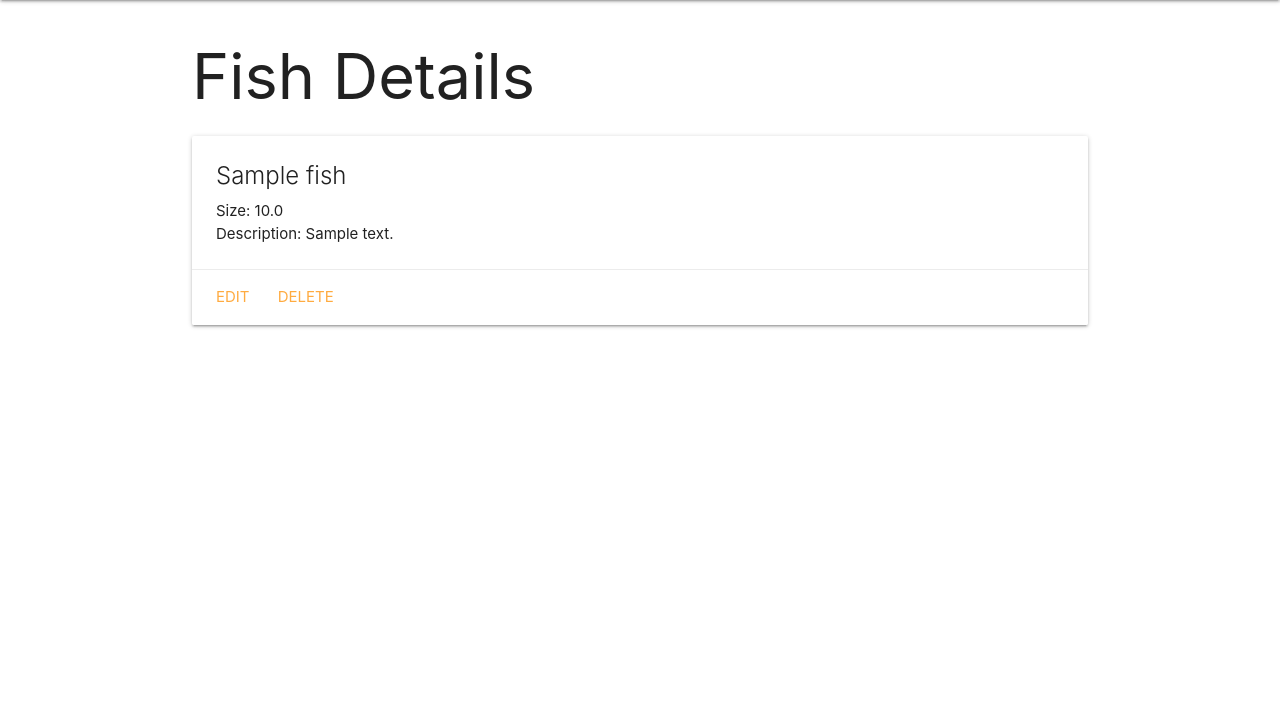
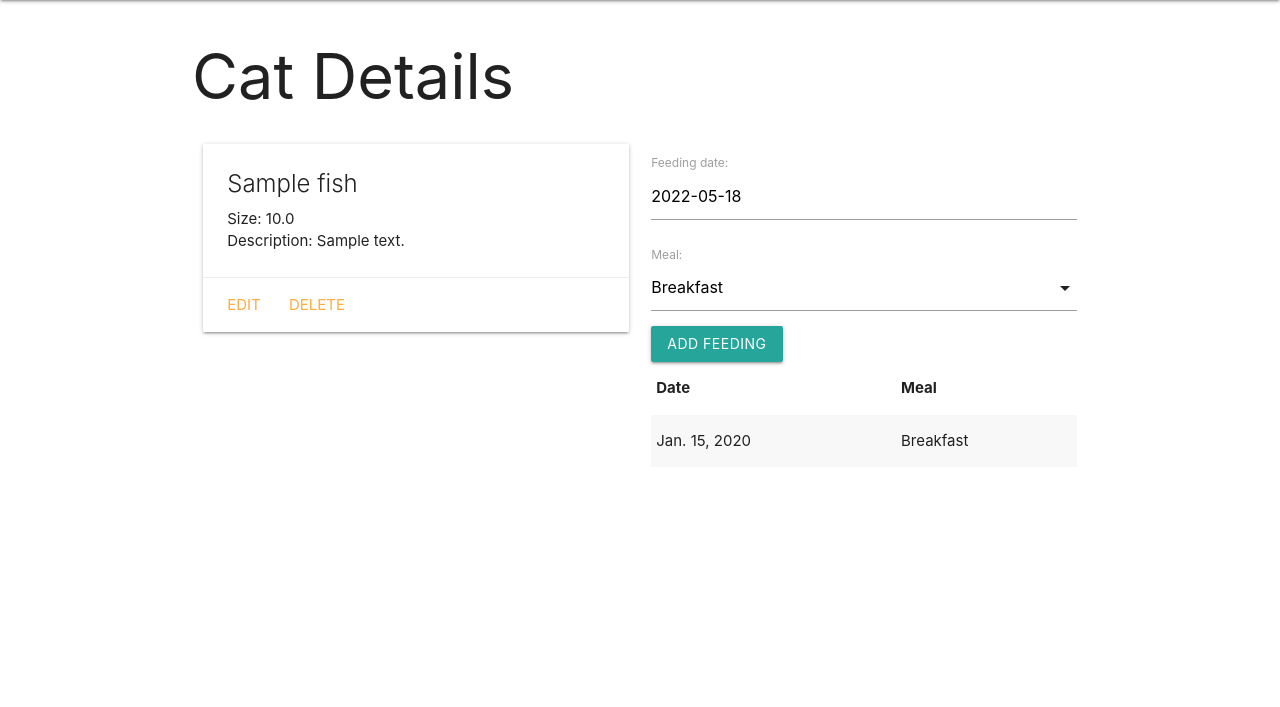
Before and after one commit to victordevera24/collect-project, a Django app: page /fish/1 in a window 1280 px wide. Shown: the part 64-771 px from the top of the page. Run offline with Django 4.2, Linux system fonts and the light colour scheme; tables that the repository leaves empty hold one stand-in row (values such as "Sample post").

Commit message:
adding feeding model and connection to fish

```diff
--- a/collect_project/main_app/admin.py
+++ b/collect_project/main_app/admin.py
@@ -1,6 +1,8 @@
 from django.contrib import admin
 
 # Register your models here.
-from .models import Fish
+from .models import Fish, Feeding
 
 admin.site.register(Fish)
+
+admin.site.register(Feeding)
--- /dev/null
+++ b/collect_project/main_app/forms.py
@@ -0,0 +1,7 @@
+from django.forms import ModelForm
+from .models import Feeding
+
+class FeedingForm(ModelForm):
+  class Meta:
+    model = Feeding
+    fields = ['date', 'meal']
--- a/collect_project/main_app/models.py
+++ b/collect_project/main_app/models.py
@@ -1,7 +1,32 @@
 from django.db import models
+
+MEALS = (
+    ('B', 'Breakfast'),
+    ('L', 'Lunch'),
+    ('D', 'Dinner')
+)
 
 # Create your models here.
 class Fish(models.Model):
     name = models.CharField(max_length=100)
     size = models.FloatField(max_length=100)
     description = models.TextField(max_length=250)
+
+    def __str__(self):
+        return self.name
+
+class Feeding(models.Model):
+    date = models.DateField('feeding date')
+    meal = models.CharField(
+        max_length=1,
+        choices=MEALS,
+        default=MEALS[0][0]
+    )
+
+    fish = models.ForeignKey(Fish, on_delete=models.CASCADE)
+
+    def __str__(self):
+        return f"{self.get_meal_display()} on {self.date}"
+
+    class Meta:
+        ordering = ['-date']
--- a/collect_project/main_app/templates/base.html
+++ b/collect_project/main_app/templates/base.html
@@ -8,6 +8,7 @@
   <title>Fish Collector</title>
   <link rel="stylesheet" href="https://cdnjs.cloudflare.com/ajax/libs/materialize/1.0.0/css/materialize.min.css">
   <link rel="stylesheet" type="text/css" href="{% static 'css/style.css' %}">
+  <script src="https://cdnjs.cloudflare.com/ajax/libs/materialize/1.0.0/js/materialize.min.js"></script>
 </head>
 <body>
   <header class="navbar-fixed">
--- a/collect_project/main_app/templates/fish/detail.html
+++ b/collect_project/main_app/templates/fish/detail.html
@@ -1,8 +1,10 @@
 {% extends 'base.html' %}
 {% block content %}
 
-<h1>Fish Details</h1>
+<h1>Cat Details</h1>
 
+<div class="row">
+  <div class="col s6">
     <div class="card">
       <div class="card-content">
         <span class="card-title">{{ fish.name }}</span>
@@ -14,5 +16,39 @@
         <a href="{% url 'fish_delete' fish.id %}">Delete</a>
       </div>
     </div>
+  </div>
+  <div class="col s6">
+    <form action="{% url 'add_feeding' fish.id %}" method="post">
+      {% csrf_token %}
+      {{ feeding_form.as_p }}
+      <input type="submit" class="btn" value="Add Feeding">
+    </form>
+    <table class="striped">
+      <thead>
+        <tr><th>Date</th><th>Meal</th></tr>
+      </thead>
+      <tbody>
+        {% for feeding in fish.feeding_set.all %}
+          <tr>
+            <td>{{feeding.date}}</td>
+            <td>{{feeding.get_meal_display}}</td>
+          </tr>
+        {% endfor %}
+      </tbody>
+    </table>
+  </div>
+</div>
+<script>
+  const dateEl = document.getElementById('id_date');
+  M.Datepicker.init(dateEl, {
+    format: 'yyyy-mm-dd',
+    defaultDate: new Date(),
+    setDefaultDate: true,
+    autoClose: true
+  });
 
+  // add additional JS to initialize select below
+  const selectEl = document.getElementById('id_meal');
+  M.FormSelect.init(selectEl);
+</script>
 {% endblock %}
--- a/collect_project/main_app/urls.py
+++ b/collect_project/main_app/urls.py
@@ -19,4 +19,6 @@ urlpatterns = [
     path('fish/<int:pk>/update', views.FishUpdate.as_view(), name='fish_update'),
 
     path('fish/<int:pk>/delete', views.FishDelete.as_view(), name='fish_delete'),
+
+    path('fish/<int:fish_id>/add_feeding/', views.add_feeding, name='add_feeding'),
 ]
--- a/collect_project/main_app/views.py
+++ b/collect_project/main_app/views.py
@@ -1,7 +1,8 @@
-from django.shortcuts import render
+from django.shortcuts import render, redirect
 from .models import Fish
 from django.views.generic.edit import CreateView, DeleteView, UpdateView
 from django.urls import reverse
+from .forms import FeedingForm
 
 # Add the following import
 from django.http import HttpResponse
@@ -36,7 +37,8 @@ def fish_index(request):
 
 def fish_detail(request, fish_id):
     fish = Fish.objects.get(id=fish_id)
-    return render(request, 'fish/detail.html', { 'fish' : fish})
+    feeding_form = FeedingForm()
+    return render(request, 'fish/detail.html', { 'fish' : fish, 'feeding_form': feeding_form})
 
 class FishCreate(CreateView):
     model = Fish
@@ -52,3 +54,15 @@ class FishUpdate(UpdateView):
 class FishDelete(DeleteView):
     model = Fish
     success_url = '/fish/'
+
+def add_feeding(request, fish_id):
+    # create a ModelForm instance using the data in request.POST
+    form = FeedingForm(request.POST)
+    # validate the form
+    if form.is_valid():
+        # don't save the form to the db until it
+        # has the cat_id assigned
+        new_feeding = form.save(commit=False)
+        new_feeding.fish_id = fish_id
+        new_feeding.save()
+    return redirect('detail', fish_id=fish_id)
```
Also changed, not shown: collect_project/main_app/migrations/0002_feeding.py (added). Lines whose indentation alone changed are shown as unchanged.
